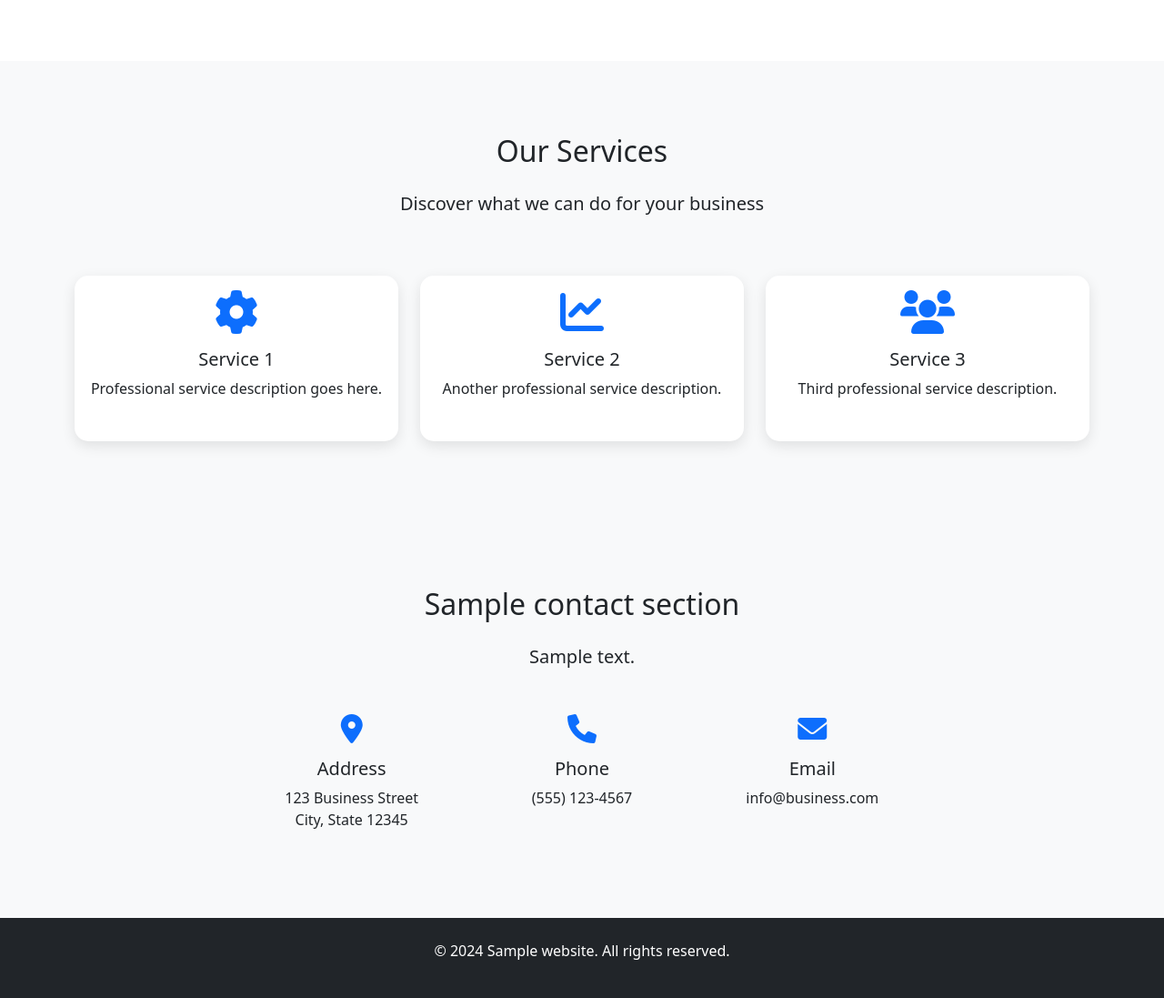
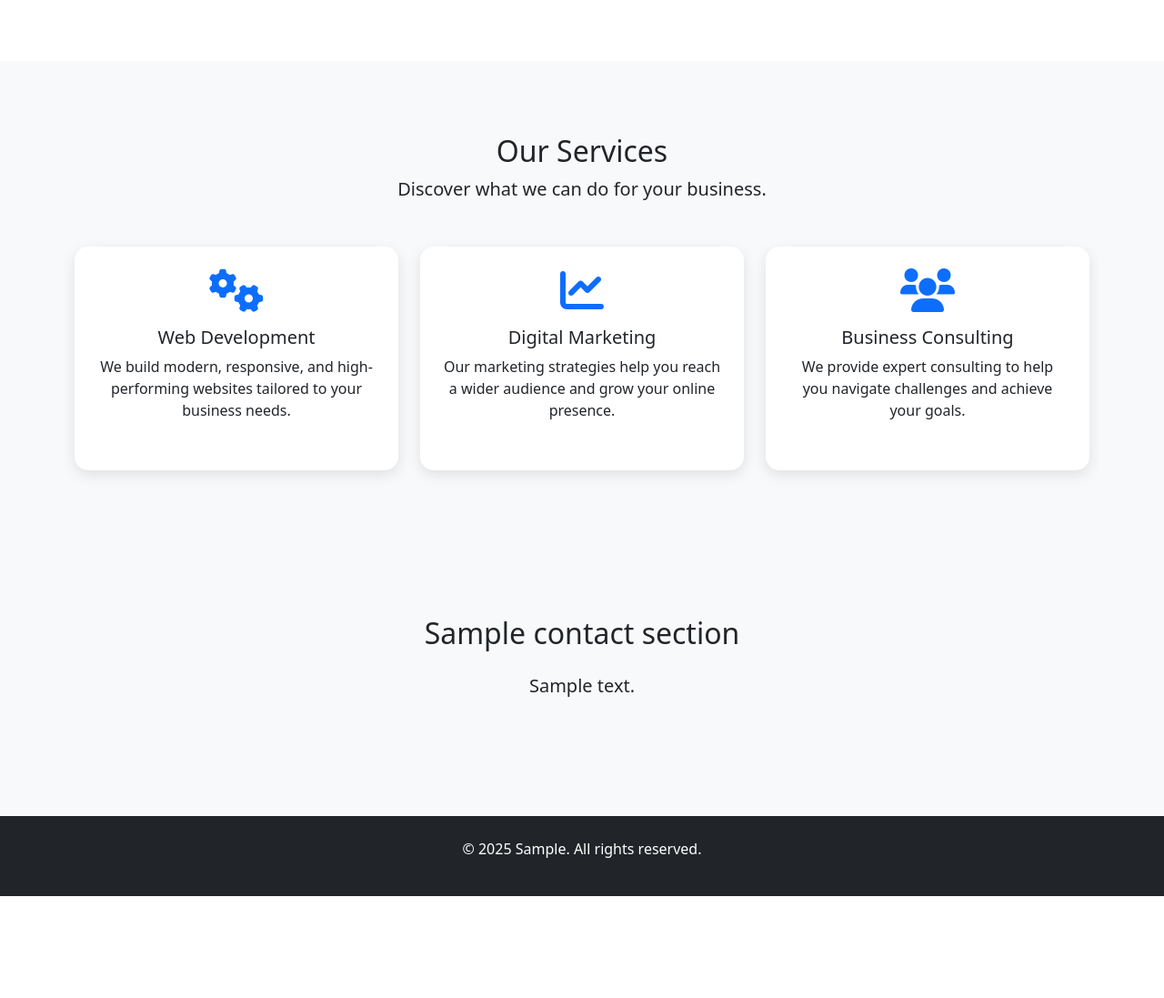
Before and after one commit to arpan-xalxo/AI-Website-Builder, a Flask app: template templates/website_template.html in a window 1280 px wide. Shown: the part 601-1698 px from the top of the page at 91% size. After the commit the page ends 1586 px from the top, so only its background shows below. Run offline with Flask 3, Linux system fonts and the light colour scheme; the template is opened without the code that fills it: most values are stand-ins (such as "Sample title", 1, 10 or a date in 2020); some libraries are stand-ins or nearby versions.

```diff
--- a/admin.py
+++ b/admin.py
@@ -11,7 +11,7 @@ def is_admin(role_id):
     role = mongo.db.roles.find_one({'_id': ObjectId(role_id)})
     return role and role['name'] == 'Admin'
 
-# List all roles
+# all roles
 @admin_bp.route('/roles', methods=['GET'])
 @token_required
 def list_roles(email,user_id, role_id):
--- a/app.py
+++ b/app.py
@@ -23,7 +23,7 @@ mongo = PyMongo(app)
 # Initialize middleware
 init_middleware(app)
 
-# Add security headers to all responses
+
 @app.after_request
 def add_security_headers(response):
     return security_headers(response)
--- a/auth.py
+++ b/auth.py
@@ -51,7 +51,7 @@ def login():
     if not user or not User.check_password(user['password_hash'], password):
         return jsonify({'msg': 'Invalid credentials'}), 401
 
-    # Use the generate_token function for consistency
+
     token = generate_token(str(user['_id']), str(user['role_id']))
     return jsonify({'token': token}), 200
 
@@ -66,7 +66,7 @@ def token_required(f):
         if 'Authorization' in request.headers:
             auth_header = request.headers['Authorization']
             try:
-                token = auth_header.split(' ')[1]  # Bearer <token>
+                token = auth_header.split(' ')[1]
             except IndexError:
                 return jsonify({'msg': 'Invalid token format!'}), 401
 
--- a/templates/website_template.html
+++ b/templates/website_template.html
@@ -1,56 +1,29 @@
 <!DOCTYPE html>
 <html lang="en">
 <head>
-
     <meta charset="UTF-8">
     <meta name="viewport" content="width=device-width, initial-scale=1.0">
-    <title>{{ website_data.get('title', 'Business Website') }}</title>
+    <title>{{ website_data.data.get('metadata', {}).get('business_type', 'Business Website') }}</title>
     <link href="https://cdn.jsdelivr.net/npm/bootstrap@5.1.3/dist/css/bootstrap.min.css" rel="stylesheet">
     <link href="https://cdnjs.cloudflare.com/ajax/libs/font-awesome/6.0.0/css/all.min.css" rel="stylesheet">
     <link rel="icon" type="image/svg+xml" href="/favicon.svg">
-
     <style>
-        .hero-section {
-            background: linear-gradient(135deg, #667eea 0%, #764ba2 100%);
-            color: white;
-            padding: 100px 0;
-            text-align: center;
-        }
-        .section {
-            padding: 80px 0;
-        }
-        .service-card {
-            border: none;
-            border-radius: 15px;
-            box-shadow: 0 5px 15px rgba(0,0,0,0.1);
-            transition: transform 0.3s ease;
-            margin-bottom: 30px;
-        }
-        .service-card:hover {
-            transform: translateY(-5px);
-        }
-        .contact-section {
-            background-color: #f8f9fa;
-        }
-        .btn-primary {
-            background: linear-gradient(135deg, #667eea 0%, #764ba2 100%);
-            border: none;
-            border-radius: 25px;
-            padding: 12px 30px;
-        }
-        .btn-primary:hover {
-            background: linear-gradient(135deg, #5a6fd8 0%, #6a4190 100%);
-        }
+        .hero-section { background: linear-gradient(135deg, #667eea 0%, #764ba2 100%); color: white; padding: 100px 0; text-align: center; }
+        .section { padding: 80px 0; }
+        .service-card { border: none; border-radius: 15px; box-shadow: 0 5px 15px rgba(0,0,0,0.1); transition: transform 0.3s ease; margin-bottom: 30px; height: 100%; }
+        .service-card:hover { transform: translateY(-5px); }
+        .contact-section { background-color: #f8f9fa; }
+        .btn-primary { background: linear-gradient(135deg, #667eea 0%, #764ba2 100%); border: none; border-radius: 25px; padding: 12px 30px; }
+        .btn-primary:hover { background: linear-gradient(135deg, #5a6fd8 0%, #6a4190 100%); }
     </style>
 </head>
 <body>
-    <!-- Hero Section -->
     <section class="hero-section">
         <div class="container">
             <div class="row">
                 <div class="col-lg-8 mx-auto">
-                    <h1 class="display-4 fw-bold mb-4">{{ website_data.get('hero_section', {}).get('heading', 'Welcome to Our Business') }}</h1>
-                    <p class="lead mb-4">{{ website_data.get('hero_section', {}).get('subheading', 'We provide amazing services to help your business grow') }}</p>
+                    <h1 class="display-4 fw-bold mb-4">{{ website_data.data.get('hero_section', {}).get('heading', 'Welcome to Our Professional Business') }}</h1>
+                    <p class="lead mb-4">{{ website_data.data.get('hero_section', {}).get('subheading', 'We provide high-quality solutions and amazing services to help your business succeed and grow in a competitive market.') }}</p>
                     <a href="#contact" class="btn btn-primary btn-lg">Get Started</a>
                 </div>
             </div>
@@ -61,60 +34,57 @@
         <div class="container">
             <div class="row">
                 <div class="col-lg-8 mx-auto text-center">
-                    <h2 class="mb-4">{{ website_data.get('about_section', {}).get('title', 'About Us') }}</h2>
-                    <p class="lead">{{ website_data.get('about_section', {}).get('content', 'We are a dedicated team committed to delivering exceptional services and solutions to our clients.') }}</p>
+                    <h2 class="mb-4">{{ website_data.data.get('about_section', {}).get('title', 'About Our Company') }}</h2>
+                    <p class="lead">{{ website_data.data.get('about_section', {}).get('content', 'We are a team of dedicated professionals committed to delivering exceptional services and innovative solutions. Our mission is to build lasting relationships with our clients by exceeding their expectations and gaining their trust through outstanding performance.') }}</p>
                 </div>
             </div>
         </div>
     </section>
 
-    <!-- Services Section -->
     <section class="section" id="services" style="background-color: #f8f9fa;">
         <div class="container">
-            <div class="row">
-                <div class="col-lg-8 mx-auto text-center mb-5">
-                    <h2 class="mb-4">Our Services</h2>
-                    <p class="lead">Discover what we can do for your business</p>
-                </div>
+            <div class="text-center mb-5">
+                <h2>Our Services</h2>
+                <p class="lead">Discover what we can do for your business.</p>
             </div>
             <div class="row">
-                {% if website_data.get('services_section') %}
-                    {% for service in website_data.get('services_section', []) %}
+                {% if website_data.data.get('services_section') %}
+                    {% for service in website_data.data.get('services_section', []) %}
                     <div class="col-lg-4 col-md-6">
-                        <div class="card service-card h-100">
-                            <div class="card-body text-center">
+                        <div class="card service-card">
+                            <div class="card-body text-center p-4">
                                 <i class="fas fa-star fa-3x text-primary mb-3"></i>
-                                <h5 class="card-title">{{ service.get('name', 'Service') }}</h5>
-                                <p class="card-text">{{ service.get('description', 'Service description') }}</p>
+                                <h5 class="card-title">{{ service.get('name', 'Dynamic Service') }}</h5>
+                                <p class="card-text">{{ service.get('description', 'A description of the dynamic service provided.') }}</p>
                             </div>
                         </div>
                     </div>
                     {% endfor %}
                 {% else %}
                     <div class="col-lg-4 col-md-6">
-                        <div class="card service-card h-100">
-                            <div class="card-body text-center">
-                                <i class="fas fa-cog fa-3x text-primary mb-3"></i>
-                                <h5 class="card-title">Service 1</h5>
-                                <p class="card-text">Professional service description goes here.</p>
+                        <div class="card service-card">
+                            <div class="card-body text-center p-4">
+                                <i class="fas fa-cogs fa-3x text-primary mb-3"></i>
+                                <h5 class="card-title">Web Development</h5>
+                                <p class="card-text">We build modern, responsive, and high-performing websites tailored to your business needs.</p>
                             </div>
                         </div>
                     </div>
                     <div class="col-lg-4 col-md-6">
-                        <div class="card service-card h-100">
-                            <div class="card-body text-center">
+                        <div class="card service-card">
+                            <div class="card-body text-center p-4">
                                 <i class="fas fa-chart-line fa-3x text-primary mb-3"></i>
-                                <h5 class="card-title">Service 2</h5>
-                                <p class="card-text">Another professional service description.</p>
+                                <h5 class="card-title">Digital Marketing</h5>
+                                <p class="card-text">Our marketing strategies help you reach a wider audience and grow your online presence.</p>
                             </div>
                         </div>
                     </div>
                     <div class="col-lg-4 col-md-6">
-                        <div class="card service-card h-100">
-                            <div class="card-body text-center">
+                        <div class="card service-card">
+                            <div class="card-body text-center p-4">
                                 <i class="fas fa-users fa-3x text-primary mb-3"></i>
-                                <h5 class="card-title">Service 3</h5>
-                                <p class="card-text">Third professional service description.</p>
+                                <h5 class="card-title">Business Consulting</h5>
+                                <p class="card-text">We provide expert consulting to help you navigate challenges and achieve your goals.</p>
                             </div>
                         </div>
                     </div>
@@ -123,38 +93,18 @@
         </div>
     </section>
 
-    <!-- Contact Section -->
     <section class="section contact-section" id="contact">
         <div class="container">
-            <div class="row">
-                <div class="col-lg-8 mx-auto text-center">
-                    <h2 class="mb-4">{{ website_data.get('contact_section', {}).get('title', 'Get In Touch') }}</h2>
-                    <p class="lead mb-5">{{ website_data.get('contact_section', {}).get('content', 'Ready to get started? Contact us today to learn more about our services.') }}</p>
-                    <div class="row">
-                        <div class="col-md-4">
-                            <i class="fas fa-map-marker-alt fa-2x text-primary mb-3"></i>
-                            <h5>Address</h5>
-                            <p>123 Business Street<br>City, State 12345</p>
-                        </div>
-                        <div class="col-md-4">
-                            <i class="fas fa-phone fa-2x text-primary mb-3"></i>
-                            <h5>Phone</h5>
-                            <p>(555) 123-4567</p>
-                        </div>
-                        <div class="col-md-4">
-                            <i class="fas fa-envelope fa-2x text-primary mb-3"></i>
-                            <h5>Email</h5>
-                            <p>info@business.com</p>
-                        </div>
-                    </div>
-                </div>
+            <div class="text-center">
+                <h2 class="mb-4">{{ website_data.data.get('contact_section', {}).get('title', 'Get In Touch') }}</h2>
+                <p class="lead mb-5">{{ website_data.data.get('contact_section', {}).get('content', 'Ready to get started on your next project? Contact us today to learn more about our services and how we can help you succeed.') }}</p>
             </div>
         </div>
     </section>
 
     <footer class="bg-dark text-white text-center py-4">
         <div class="container">
-            <p>&copy; 2024 {{ website_data.get('title', 'Business Website') }}. All rights reserved.</p>
+            <p>&copy; 2025 {{ website_data.data.get('metadata', {}).get('business_type', 'Your Company') }}. All rights reserved.</p>
         </div>
     </footer>
 
```
Also changed, not shown: ai_generator.py (+14 -11 lines), middleware.py (+10 -13 lines), preview.py (+3 -8 lines), templates/admin.html (+4 -5 lines), templates/generate.html (+8 -42 lines), templates/my-websites.html (+60 -115 lines), website.py (+8 -6 lines).
